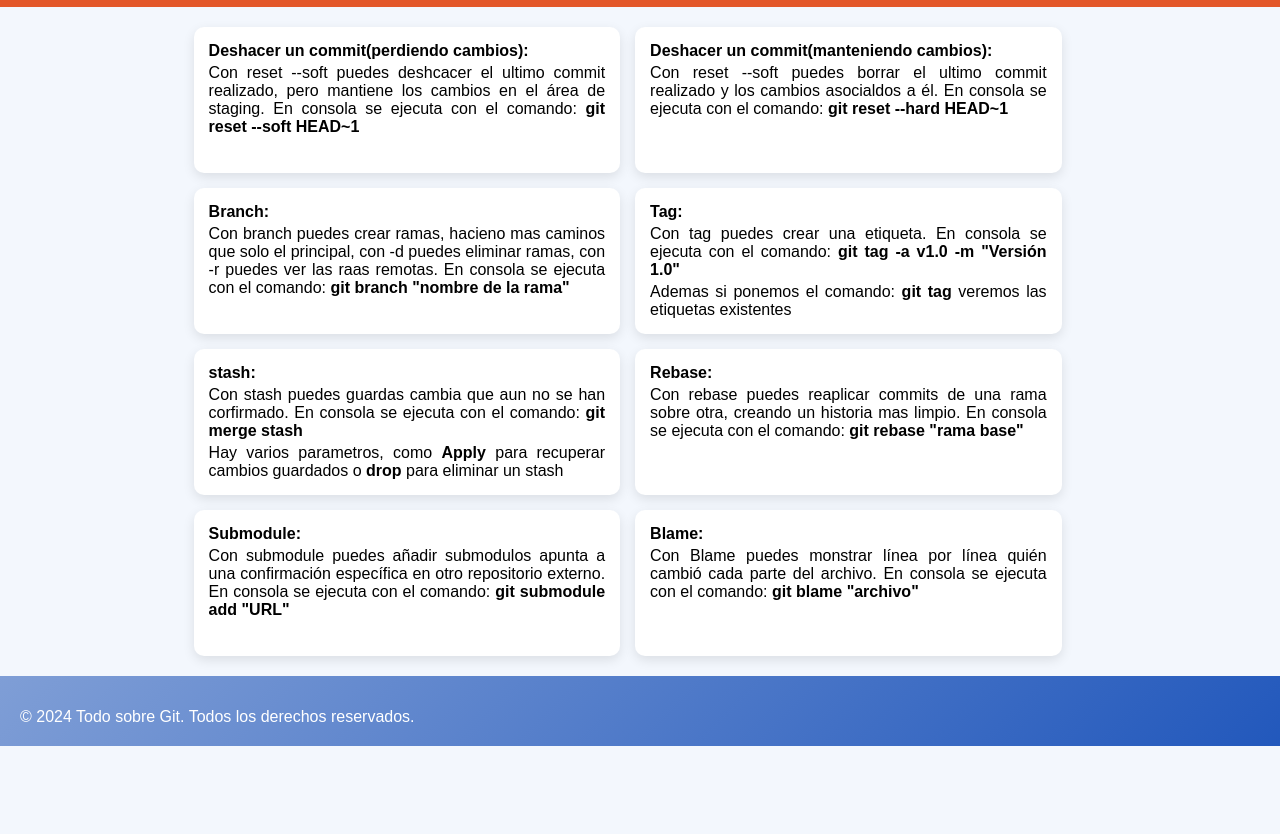
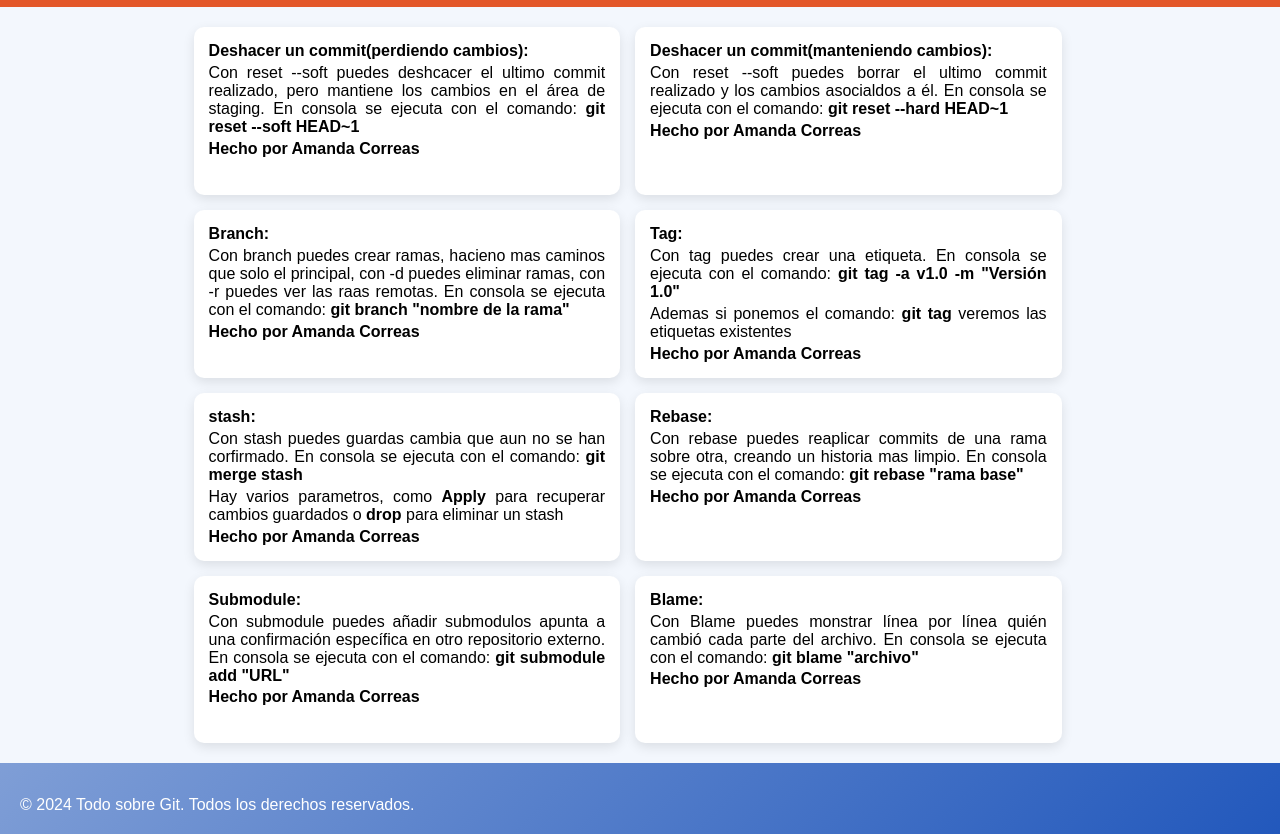
Before and after one commit to ROMOR12/Git.GitHub.io, a plain HTML site: page avanzados.html in a window 1280 px wide. Shown: the part 171-1005 px from the top of the page. Before the commit the page ends 917 px from the top, so only its background shows below. Drawn offline with Linux system fonts and the light colour scheme.

Commit message:
Update avanzados.html

```diff
--- a/avanzados.html
+++ b/avanzados.html
@@ -38,6 +38,7 @@
                 <p> Con reset --soft puedes deshcacer el ultimo commit realizado, pero mantiene los cambios en el área de staging.
                     En consola se ejecuta con el comando: <b>git reset --soft HEAD~1</b>
                 </p>
+                <p><b>Hecho por Amanda Correas</b></p>
             </div>
 
             <div class="pregunta">
@@ -45,6 +46,7 @@
                 <p> Con reset --soft puedes borrar el ultimo commit realizado y los cambios asocialdos a él.
                     En consola se ejecuta con el comando: <b>git reset --hard HEAD~1</b>
                 </p>
+                <p><b>Hecho por Amanda Correas</b></p>
             </div>
 
             <div class="pregunta">
@@ -53,6 +55,7 @@
                     ver las raas remotas. En consola se ejecuta con el
                     comando: <b>git branch "nombre de la rama"</b>
                 </p>
+                <p><b>Hecho por Amanda Correas</b></p>
             </div>
 
             <div class="pregunta">
@@ -61,6 +64,7 @@
                     comando: <b>git tag -a v1.0 -m "Versión 1.0" </b>
                 </p>
                 <p>Ademas si ponemos el comando: <b>git tag </b> veremos las etiquetas existentes</p>
+                <p><b>Hecho por Amanda Correas</b></p>
             </div>
 
             <div class="pregunta">
@@ -69,6 +73,7 @@
                     En consola se ejecuta con el comando: <b>git merge stash</b>
                 </p>
                 <p>Hay varios parametros, como <b>Apply</b> para recuperar cambios guardados o <b>drop</b> para eliminar un stash</p>
+                <p><b>Hecho por Amanda Correas</b></p>
             </div>
 
             <div class="pregunta">
@@ -76,6 +81,7 @@
                 <p> Con rebase puedes reaplicar commits de una rama sobre otra, creando un historia mas limpio.
                     En consola se ejecuta con el comando: <b>git rebase "rama base"</b>
                 </p>
+                <p><b>Hecho por Amanda Correas</b></p>
             </div>
 
             <div class="pregunta">
@@ -83,6 +89,7 @@
                 <p> Con submodule puedes añadir submodulos apunta a una confirmación específica en otro repositorio externo.
                     En consola se ejecuta con el comando: <b>git submodule add "URL"</b>
                 </p>
+                <p><b>Hecho por Amanda Correas</b></p>
             </div>
 
             <div class="pregunta">
@@ -90,6 +97,7 @@
                 <p> Con Blame puedes monstrar línea por línea quién cambió cada parte del archivo.
                     En consola se ejecuta con el comando: <b>git blame "archivo"</b>
                 </p>
+                <p><b>Hecho por Amanda Correas</b></p>
             </div>
         </section>
     </div>
```
